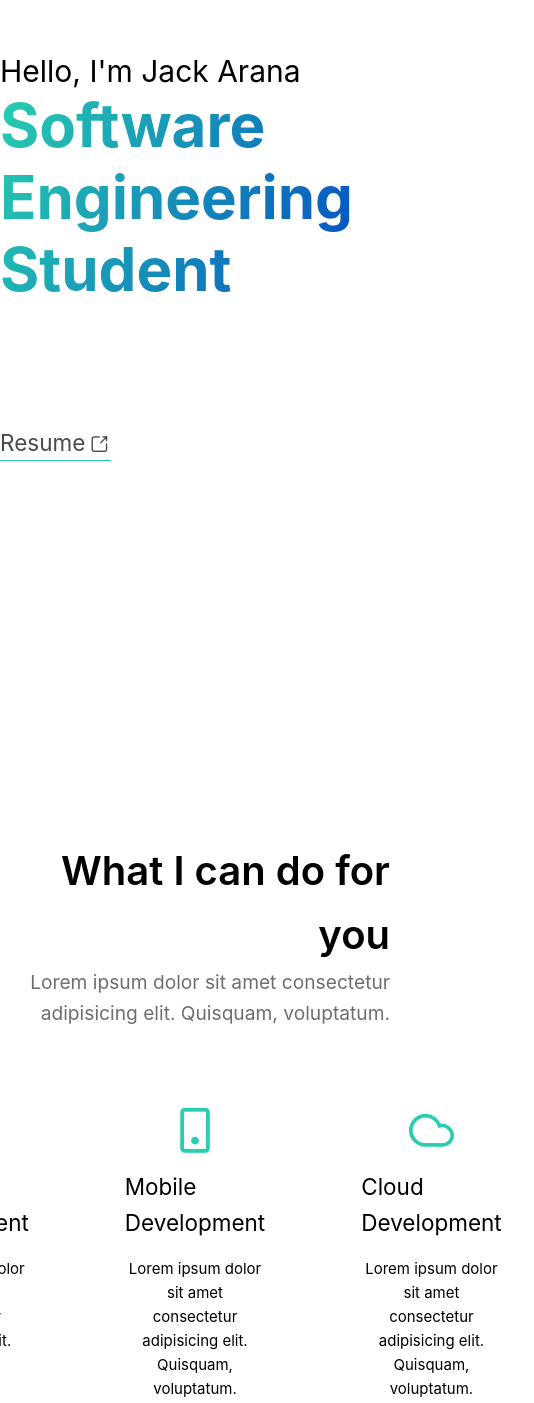
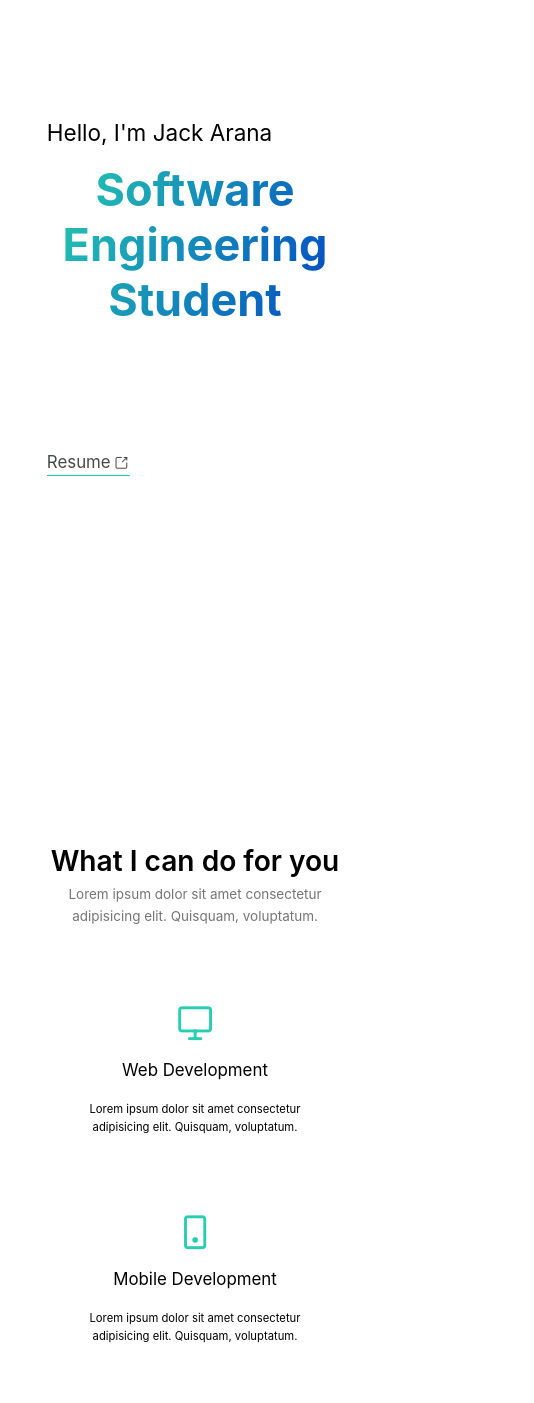
Before and after one commit to ArackRs/website, a Vue app: page / in a window 390 px wide. Shown: the part 165-1568 px from the top of the page, 534 px wide, since content can reach past the window. Built offline with nearby package versions, Linux system fonts and the light colour scheme.

Commit message:
feat(css): update styles

```diff
--- a/src/assets/css/base.css
+++ b/src/assets/css/base.css
@@ -53,3 +53,12 @@ h2, h3, h4, h5, h6, a {
 p {
   color: var(--color-text-mute);
 }
+button {
+  cursor: pointer;
+  border: none;
+  outline: none;
+  background: none;
+  i {
+    color: var(--color-text);
+  }
+}
--- a/src/assets/css/variables.css
+++ b/src/assets/css/variables.css
@@ -1,5 +1,5 @@
 :root {
-    --color-primary: #27CEB0;
+    --color-primary: rgb(39, 206, 176);
     --color-primary-soft: rgba(39, 206, 176, 0.8);
     --color-primary-mute: rgba(39, 206, 176, 0.6);
 
@@ -15,7 +15,7 @@
 
     --black: #000000;
     --black-soft: rgba(26, 28, 29, 0.8);
-    --black-mute: rgba(14, 14, 14, 0.6);
+    --black-mute: rgba(25, 25, 25, 0.6);
 }
 
 @media (prefers-color-scheme: light) {
--- a/src/styles.css
+++ b/src/styles.css
@@ -9,31 +9,41 @@
 
 .container {
   width: 100%;
+  height: 100%;
   margin: 0 auto;
   display: flex;
   justify-content: space-between;
   align-items: center;
   max-width: 1680px;
+  padding: 0 1rem;
 }
 section {
   padding-top: 10rem;
-  padding-bottom: 5rem;
   .container {
-    max-width: 1200px;
+    max-width: 1680px;
+    padding: 0 max(1rem, 12%);
+
     .header {
+      width: 100%;
       h1 {
-        font-size: 2.5rem;
+        font-size: 2.5em;
         font-weight: 600;
       }
       h2 {
-        font-size: 2rem;
+        font-size: 2em;
         font-weight: 600;
       }
       p {
-        font-size: 1.2rem;
+        font-size: 1.2em;
         font-weight: 400;
         margin-bottom: 1rem;
       }
+    }
+    .content {
+      width: 100%;
+      display: flex;
+      flex-wrap: wrap;
+      gap: 2rem;
     }
   }
 }
@@ -49,7 +59,41 @@ section {
   nav a:hover {
   }
 }
-
-@media (min-width: 1024px) {
-
+@media (max-width: 1024px) {
+  .container {
+    font-size: 85%;
+  }
+  section {
+    .container {
+      .header {
+      }
+      .content {
+        gap: 1rem;
+      }
+    }
+  }
 }
+@media (max-width: 768px) {
+  .container {
+    font-size: 80%;
+  }
+  section {
+    .container {
+      text-align: center;
+      .header {
+        text-align: center;
+      }
+    }
+  }
+}
+@media (max-width: 425px) {
+  .container {
+    font-size: 75%;
+  }
+  section {
+    .container {
+      .header {
+      }
+    }
+  }
+}
```
